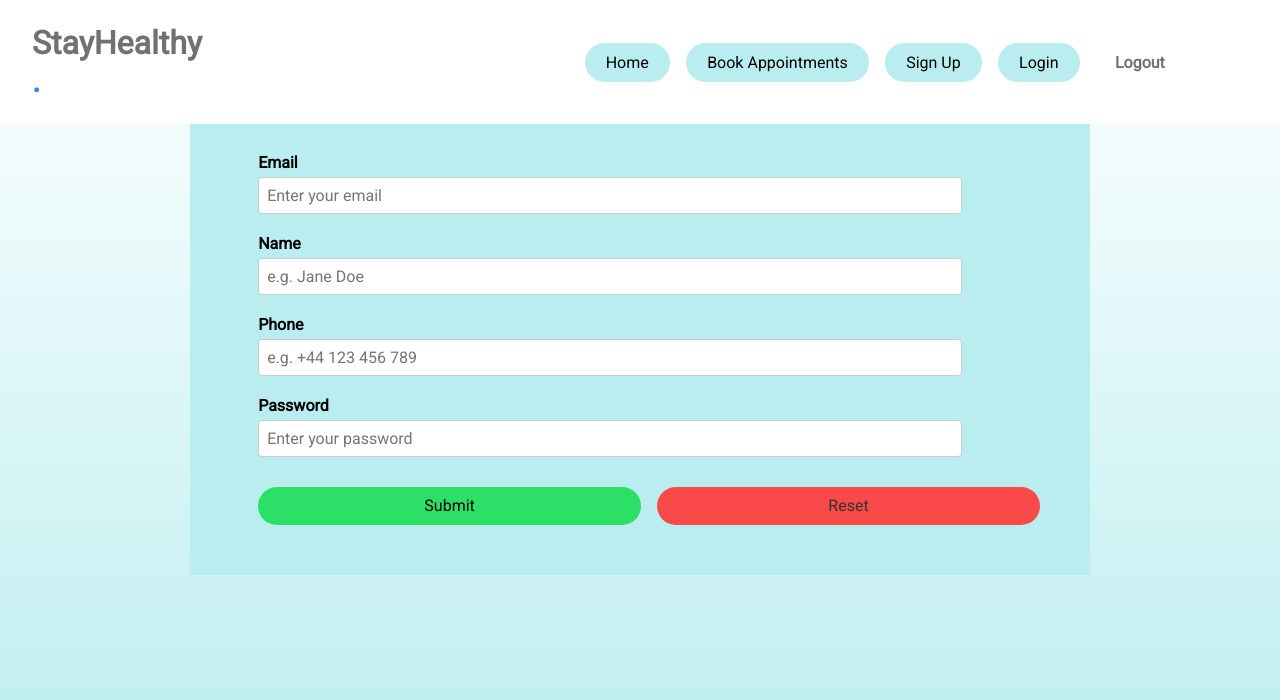
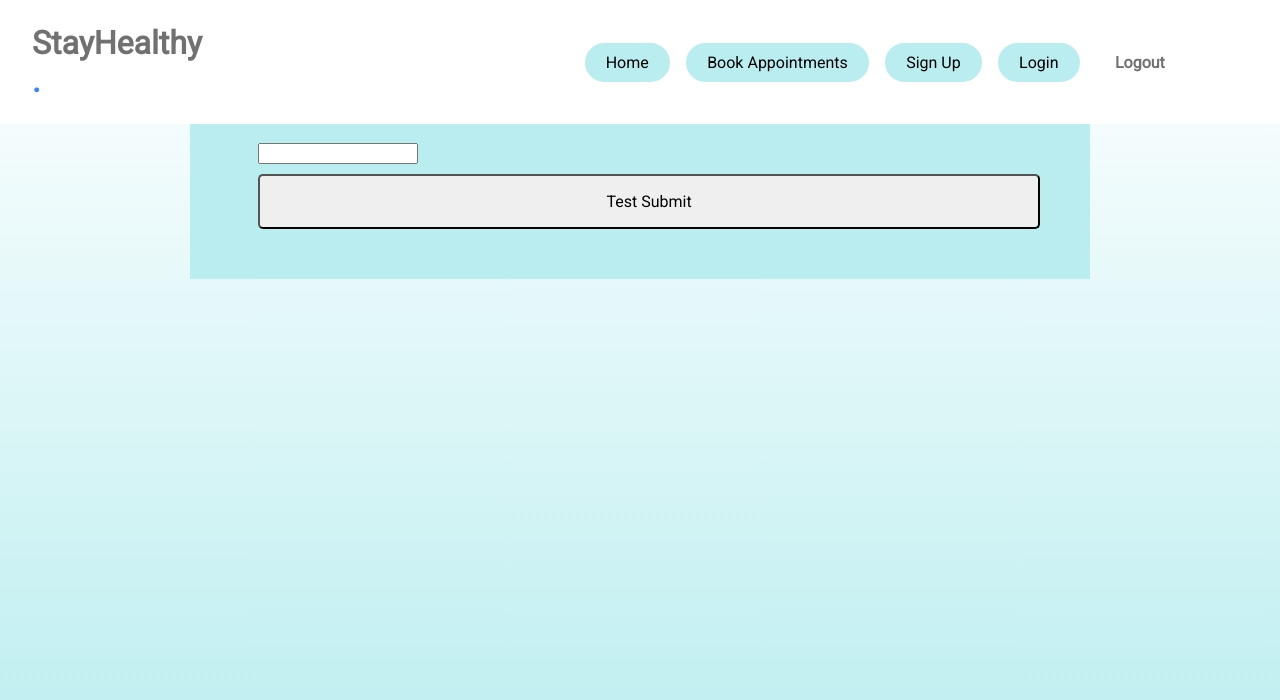
Before and after one commit to kabalkan/healthapprepo, a React (Create React App) app: page /Sign_Up in a window 1280 px wide. Shown: the top 700 px of the page. Built offline with nearby package versions, Linux system fonts and the light colour scheme.

Commit message:
Uncommented App.js

```diff
--- a/src/App.js
+++ b/src/App.js
@@ -13,8 +13,8 @@ function App() {
     <BrowserRouter>
         <Navbar />
         <Routes>
-          {<Route path="/" element={<Landing_Page/>}/>}
-          {<Route path="/Sign_Up" element={<Sign_Up/>}/>}
+          <Route path="/" element={<Landing_Page/>}/>
+          <Route path="/Sign_Up" element={<Sign_Up/>}/>
         </Routes>
       </BrowserRouter>
     </>
--- a/src/Components/Sign_Up/Sign_Up.js
+++ b/src/Components/Sign_Up/Sign_Up.js
@@ -6,6 +6,7 @@ import { API_URL } from '../../config';
 
 // Function component for Sign Up form
 const Sign_Up = () => {
+    console.log("Sign_Up component loaded");
     // State variables using useState hook
     const [name, setName] = useState('');
     const [email, setEmail] = useState('');
@@ -72,7 +73,7 @@ const Sign_Up = () => {
         <div className="container" style={{marginTop:'5%'}}>
             <div className="signup-grid">
                 <div className="signup-form">
-                    <form method="POST" onSubmit={register}>
+                    {/* <form method="POST" onSubmit={register}>
                         <div className="form-group">
                             <label htmlFor="email">Email</label>
                             <input value={email}
@@ -126,12 +127,19 @@ const Sign_Up = () => {
                                 required
                             />
                         </div>
-                        {/* Apply similar logic for other form elements like name, phone, and password to capture user information */}
+
                         <div className="form-buttons">
                             <button type="submit" className="btn1">Submit</button>
                             <button type="button" className="btn2" onClick={resetForm}>Reset</button>
                         </div>
-                    </form>
+                    </form> */}
+                    <form onSubmit={(e) => {
+                        e.preventDefault();
+                        console.log("Minimal form triggered");
+                        }}>
+                        <input type="text" name="test" />
+                        <button type="submit">Test Submit</button>
+                        </form>
                 </div>
             </div>
         </div>
```
